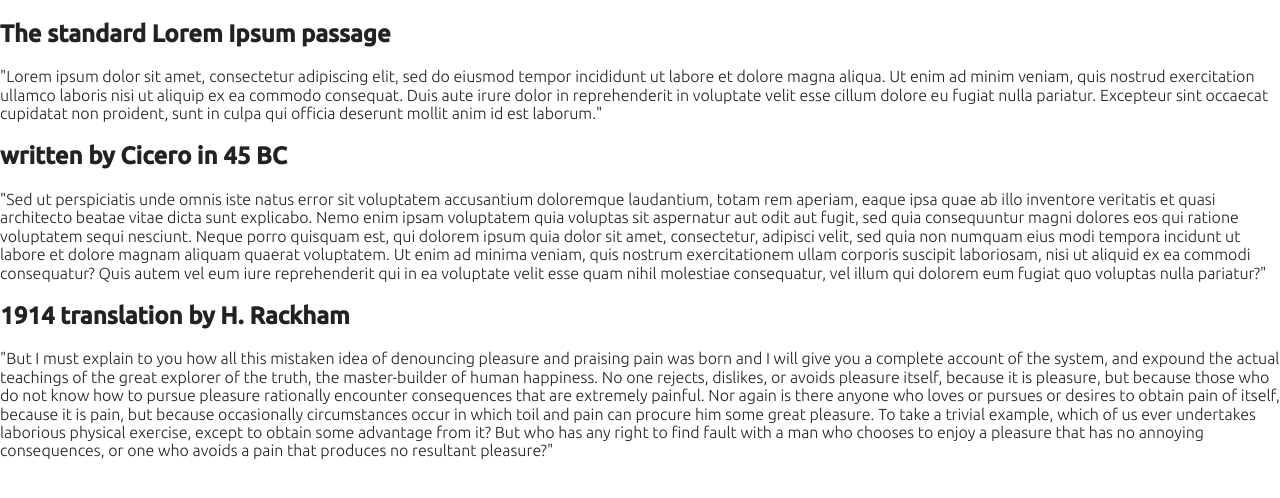
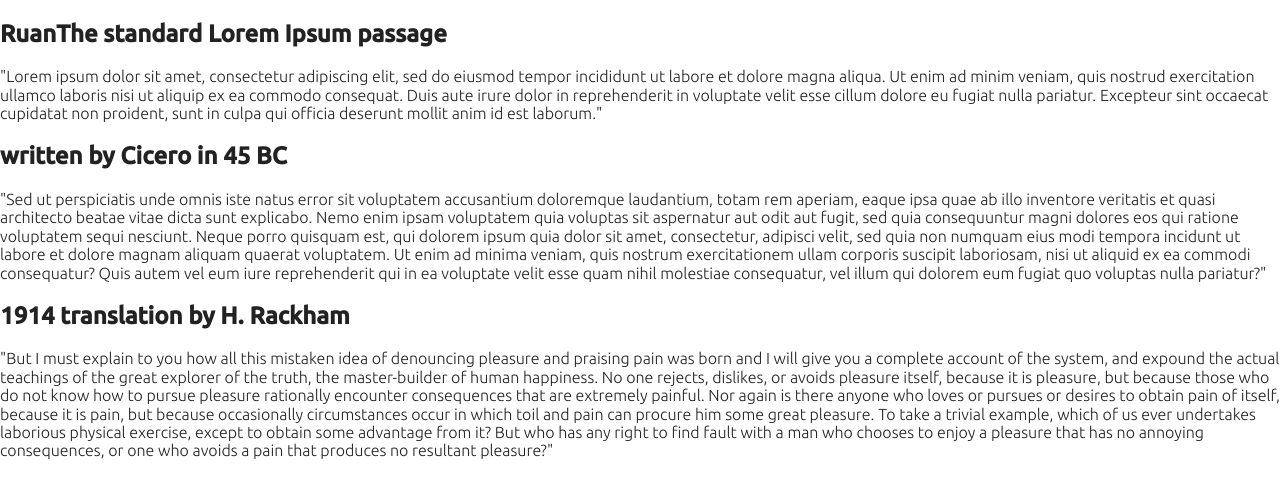
Before and after one commit to LucasRMP/netlifycms-blog, a Next.js app: page /posts/lorem-ipsum in a window 1280 px wide. Shown: the top 498 px of the page. Built offline with nearby package versions, Linux system fonts and the light colour scheme.

Commit message:
Update Posts “lorem-ipsum”

```diff
--- a/src/pages/posts/lorem-ipsum.mdx
+++ b/src/pages/posts/lorem-ipsum.mdx
@@ -6,8 +6,7 @@ author: wutali
 tags:
   - mock
 ---
-
-## The standard Lorem Ipsum passage
+## RuanThe standard Lorem Ipsum passage
 
 "Lorem ipsum dolor sit amet, consectetur adipiscing elit, sed do eiusmod tempor incididunt ut labore et dolore magna aliqua. Ut enim ad minim veniam, quis nostrud exercitation ullamco laboris nisi ut aliquip ex ea commodo consequat. Duis aute irure dolor in reprehenderit in voluptate velit esse cillum dolore eu fugiat nulla pariatur. Excepteur sint occaecat cupidatat non proident, sunt in culpa qui officia deserunt mollit anim id est laborum."
 
```
